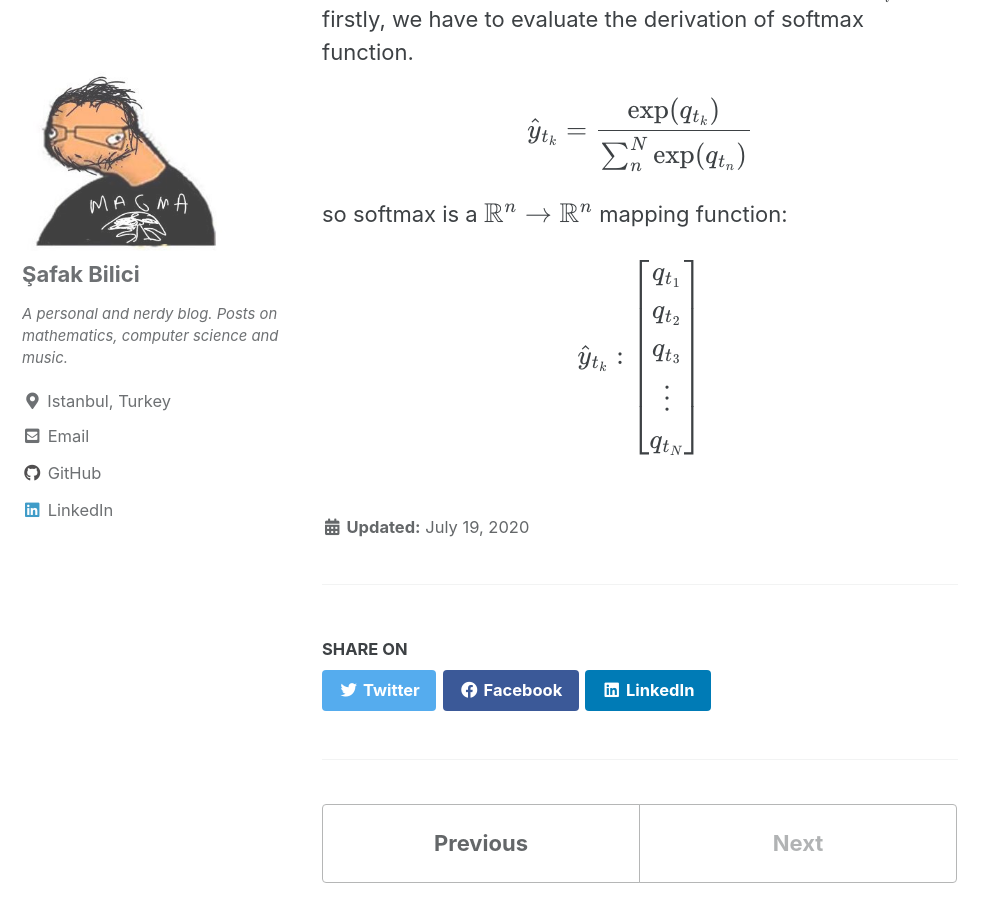
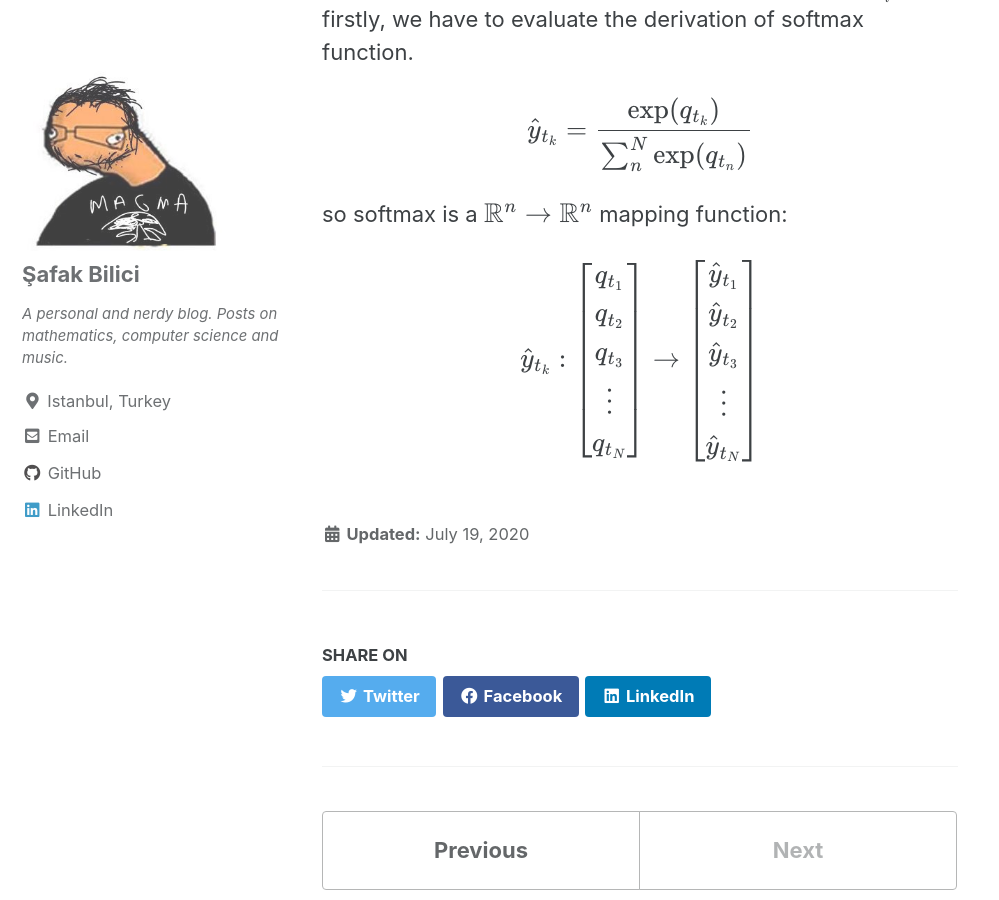
Before and after one commit to safakkbilici/safakkbilici.github.io, a Jekyll site: the page built from _posts/2020-07-19-training-bidirectional-rnns.md, in a window 1280 px wide and 900 px high, scrolled down 5804 px. Shown: the whole window, without its empty margins (0-999 px from the left). Built offline with Jekyll 4.4.1, drawn with Linux system fonts in a browser that asks for light colours; cached includes are drawn as plain includes; formulas are drawn with MathJax 3.

Commit message:
backward equations

```diff
--- a/_posts/2020-07-19-training-bidirectional-rnns.md
+++ b/_posts/2020-07-19-training-bidirectional-rnns.md
@@ -96,4 +96,10 @@ q_{t_2} \\
 q_{t_3}\\
 \vdots\\
 q_{t_N}
+\end{bmatrix} \rightarrow \begin{bmatrix}
+\hat{y}_{t_1} \\
+\hat{y}_{t_2} \\
+\hat{y}_{t_3}\\
+\vdots\\
+\hat{y}_{t_N}
 \end{bmatrix}$$
```
